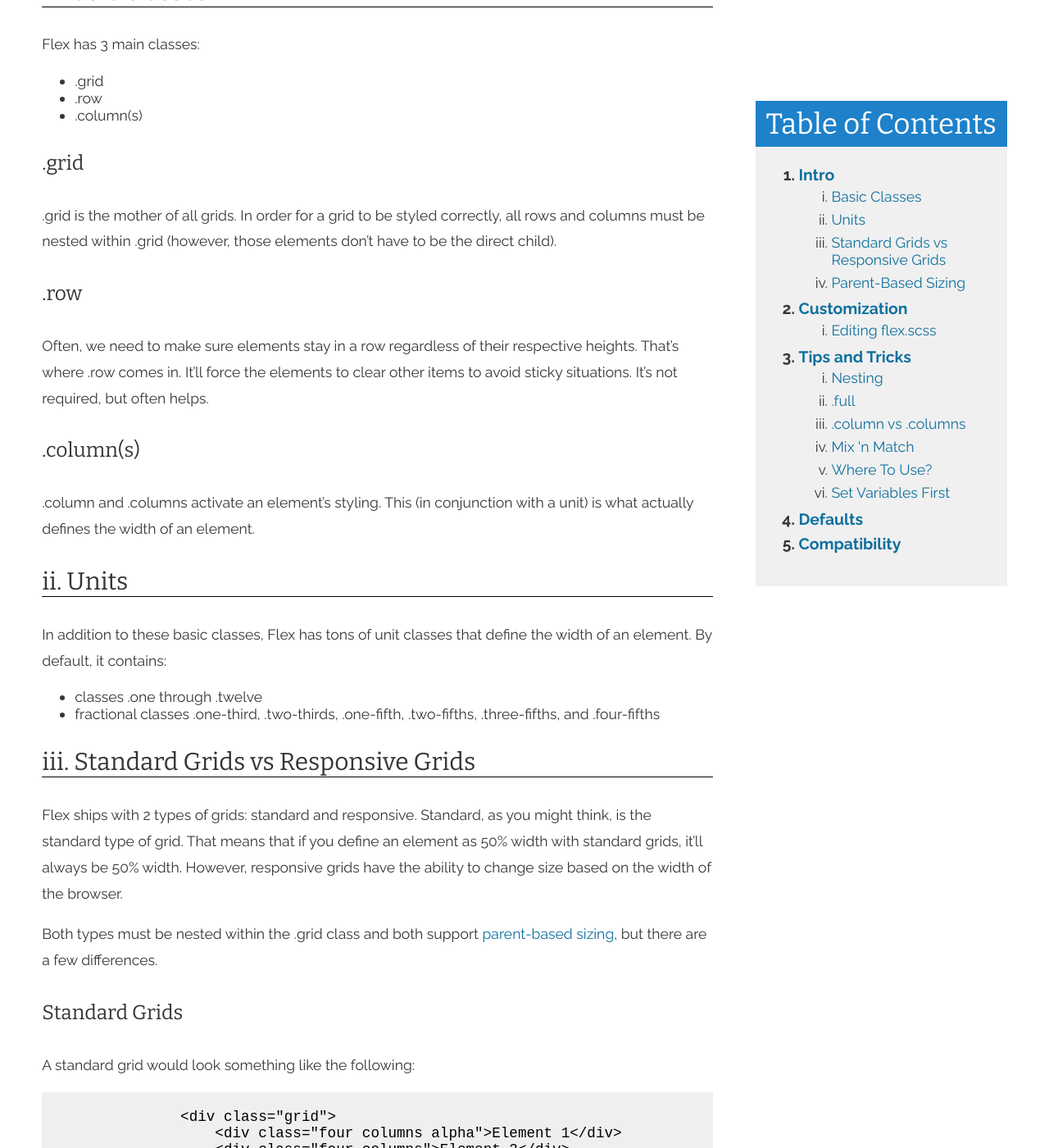
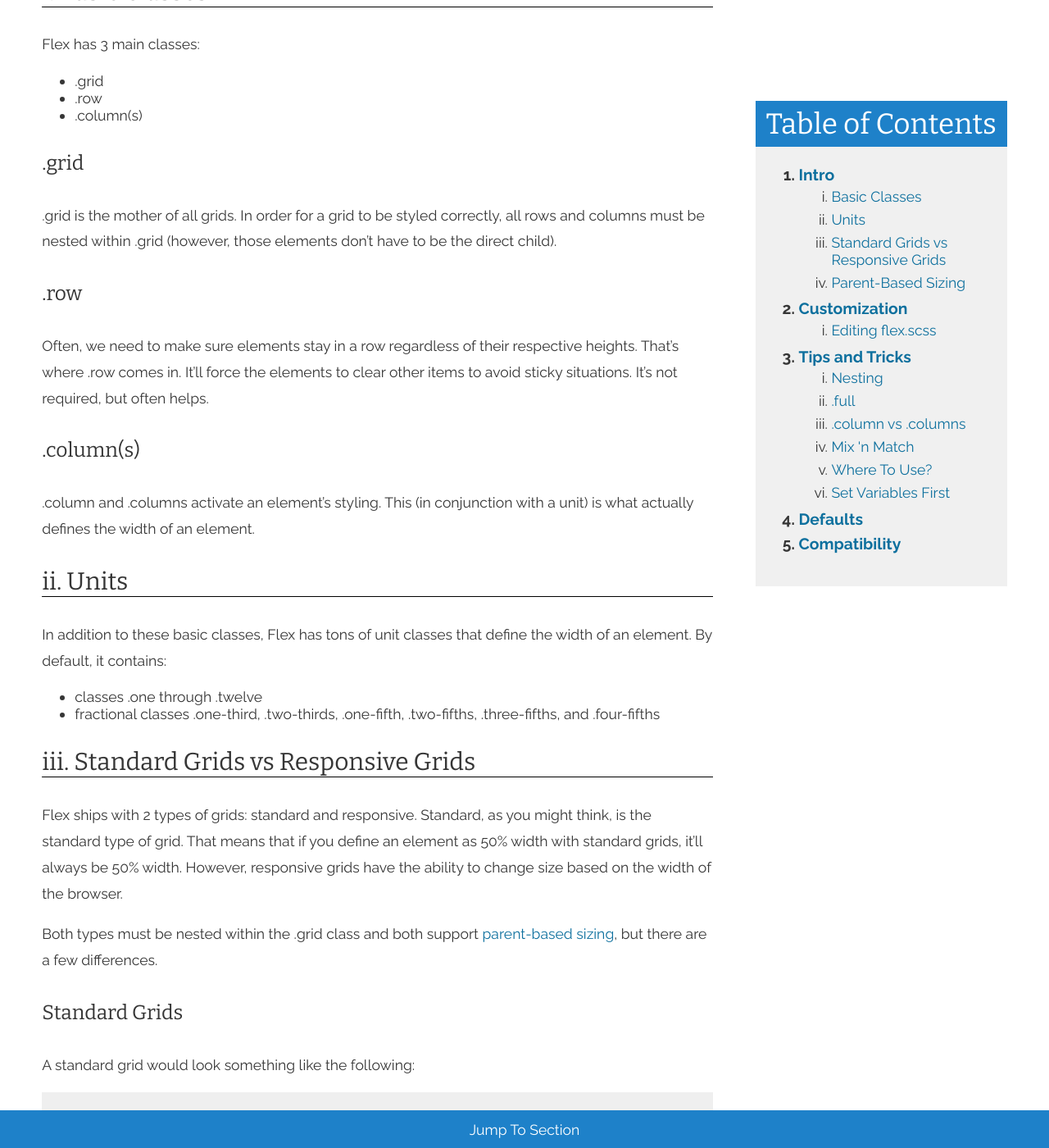
Before and after one commit to dartanian300/Flex-Grid-System, a Jekyll site: the page built from documentation.html, in a window 1280 px wide and 1400 px high, scrolled down 594 px. Shown: the whole window at 82% size. Built offline with Jekyll 4.4.1, drawn with Linux system fonts in a browser that asks for light colours.

Commit message:
#jump_to

```diff
--- a/css/default.css
+++ b/css/default.css
@@ -139,8 +139,8 @@ form input[type="submit"] { background: #fdb013; color: white; padding: 10px 20p
 
 .imgleft { float: left; margin: 16px 16px 16px 0px; margin: 1rem 1rem 1rem 0rem; }
 
-#jump_to { top: 40%; right: 0; position: fixed; }
-#jump_to > span { -ms-transform: rotate(-90deg); transform: rotate(-90deg); -webkit-transform: rotate(-90deg); display: block; background: #1e81c9; border-radius: 8px; border-radius: 0.5rem; border-bottom-left-radius: 0; border-bottom-right-radius: 0; color: white; padding: 0px 4.8px; padding: 0rem 0.3rem; }
+#jump_to { bottom: 0; position: fixed; width: 100%; }
+#jump_to > span { display: block; background: #1e81c9; color: white; padding: 11.2px 0px; padding: 0.7rem 0rem; text-align: center; }
 
 /**************************************************
 
--- a/css/default.scss
+++ b/css/default.scss
@@ -224,8 +224,8 @@ form {
 .imgleft { float: left; @include margin(1,1,1,0); }
 
 #jump_to {
-    top: 40%; right: 0; position: fixed;
-    > span { transform: rotate(-90deg); -webkit-transform: rotate(-90deg); display: block; background: $primary_c; @include border-radius(.5); border-bottom-left-radius: 0; border-bottom-right-radius: 0; color: white; @include padding(0, .3);}
+    bottom: 0; position: fixed; width: 100%;
+    > span { display: block; background: $primary_c; color: white; @include padding(.7, 0); text-align: center;}
 }
 
 
```
